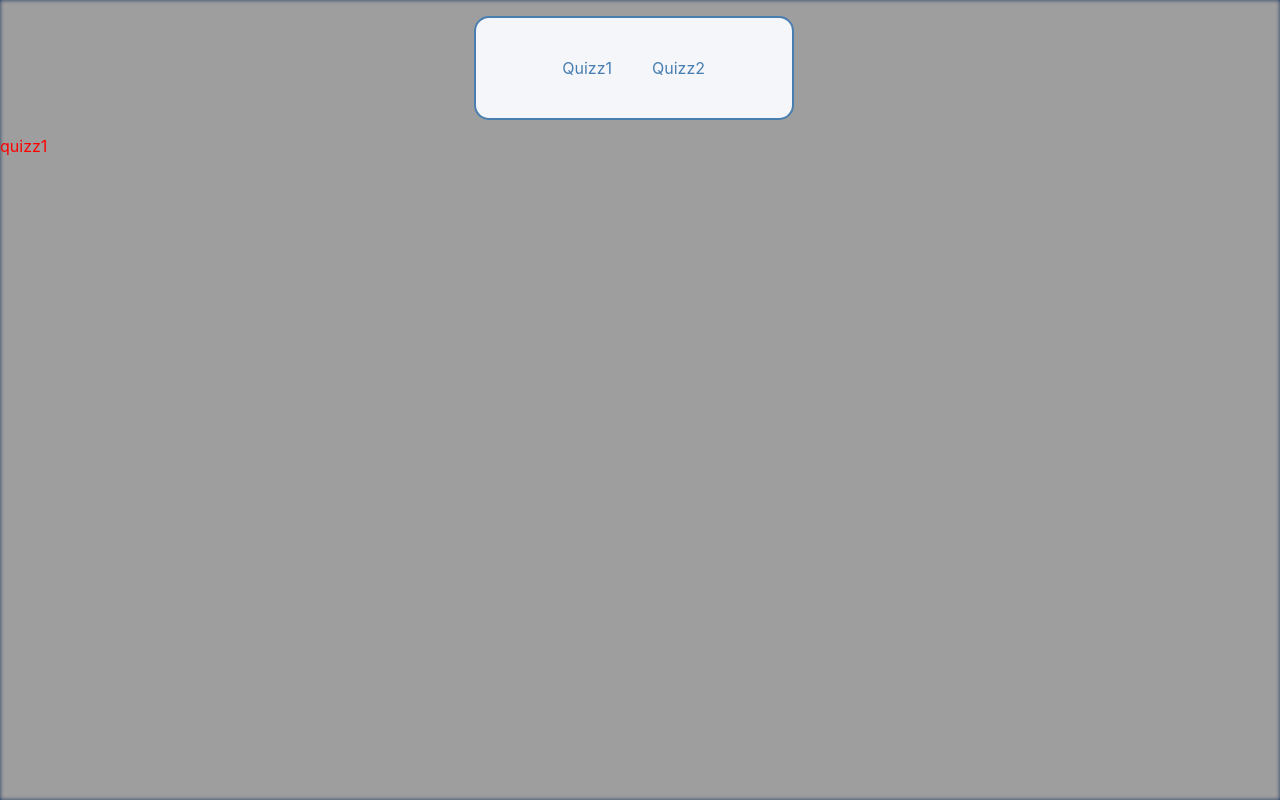
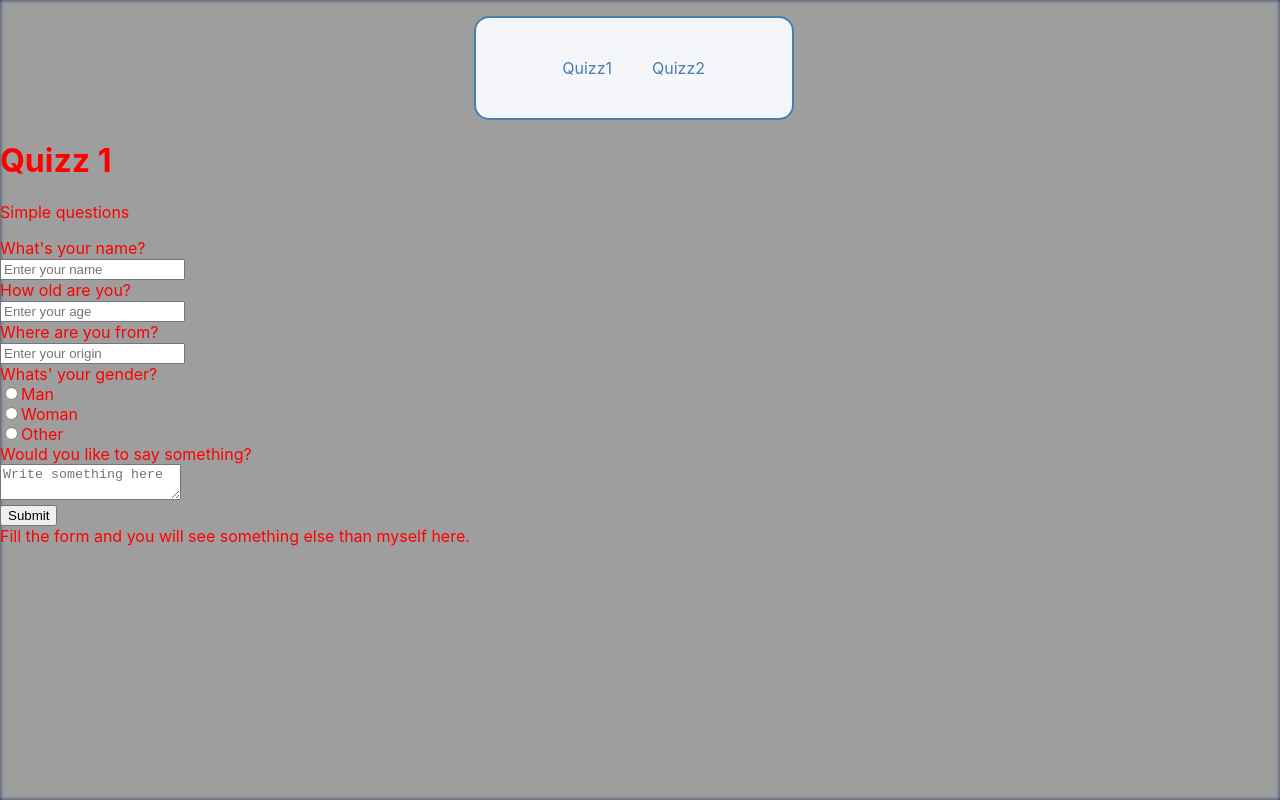
Before and after one commit to gitRaed/quizz, a React (Create React App) app: page / in a window 1280 px wide. Built offline with nearby package versions, Linux system fonts and the light colour scheme.

Commit message:
form manipulation is all good !
so happy rn

```diff
--- a/src/components/quizz1.js
+++ b/src/components/quizz1.js
@@ -1,9 +1,89 @@
+import React from 'react';
 import '../styles/quizz1.css';
 
-export function Quizz1() {
-    return (
-        <div className="quizz1">
-            quizz1
-        </div>
-    )
+export class Quizz1 extends React.Component {
+
+    constructor(props){
+        super(props);
+        this.state = {
+            name: 'Orfer',
+            age: 22,
+            origin: 'Ivory Coast',
+            sex: 'man',
+            message: 'Fill the form and you will see something else than myself here.'
+        };
+
+        this.handleSubmit = this.handleSubmit.bind(this);
+        this.handleInputChange = this.handleInputChange.bind(this);
+    }
+
+
+    handleSubmit(event) {
+        event.preventDefault();
+        this.setState({
+            message: 'So you are '+ this.state.name +', you are ' + this.state.age + ' and your sex is ' + this.state.sex +
+            '. I am sorry, I am kinda new to this sexuality name thing, I apologise in advance if I hurt someone feelings.' +
+            ' Returning in context, you also live in ' + this.state.origin + '. Ok, seems like you are cool 😊' +
+            'Oh and you also said that to me : ' + this.state.message
+        })
+    }
+
+    handleInputChange(event) {
+        const target = event.target;
+        const value = target.type === 'checkbox' ? target.checked : target.value;
+        const name = target.name;
+
+        this.setState({
+            [name] : value
+        });
+    }
+
+    render() {
+        return (
+            <div className="quizz1">
+                <form>
+                    <h1>Quizz 1</h1>
+                    <p>Simple questions</p>
+                    <div className='form-content-layout'>
+                        <label htmlFor="name">What's your name?</label><br/>
+                        <input type="text" id='name' name='name' onChange={this.handleInputChange} placeholder='Enter your name'/>
+                        <br/>
+                    </div>
+
+                    <div className='form-content-layout'>
+                        <label htmlFor="age">How old are you?</label><br/>
+                        <input type="text" id='age' name='age' onChange={this.handleInputChange} placeholder='Enter your age'/>
+                        <br/>
+                    </div>
+
+                    <div className='form-content-layout'>
+                        <label htmlFor='origin'>Where are you from?</label><br/>
+                        <input type="text" id='origin' name='origin' onChange={this.handleInputChange} placeholder='Enter your origin'/>
+                        <br/>
+                    </div>
+
+                    <div className='form-content-layout'>
+                        <label htmlFor='sex'>Whats' your gender?</label><br/>
+                        <input type="radio" id='man' name='sex' onChange={this.handleInputChange}value='man'/>
+                        <label htmlFor='man'>Man</label><br/>
+                        <input type="radio" id='woman' name='sex' onChange={this.handleInputChange} value='woman'/>
+                        <label htmlFor='woman'>Woman</label><br/>
+                        <input type="radio" id='other' name='sex' onChange={this.handleInputChange} value='other'/>
+                        <label htmlFor='other'>Other</label><br/>
+                    </div>
+
+                    <div className='form-content-layout'>
+                        <label htmlFor='message'>Would you like to say something?</label><br/>
+                        <textarea id='message' name='message' onChange={this.handleInputChange} placeholder='Write something here'/><br/>
+                    </div>
+
+                    <input type='submit' value='Submit' onClick={this.handleSubmit}/>
+
+                    <div className='message'>
+                        {this.state.message}
+                    </div>
+                </form>
+            </div>
+        )
+    }
 }
```
